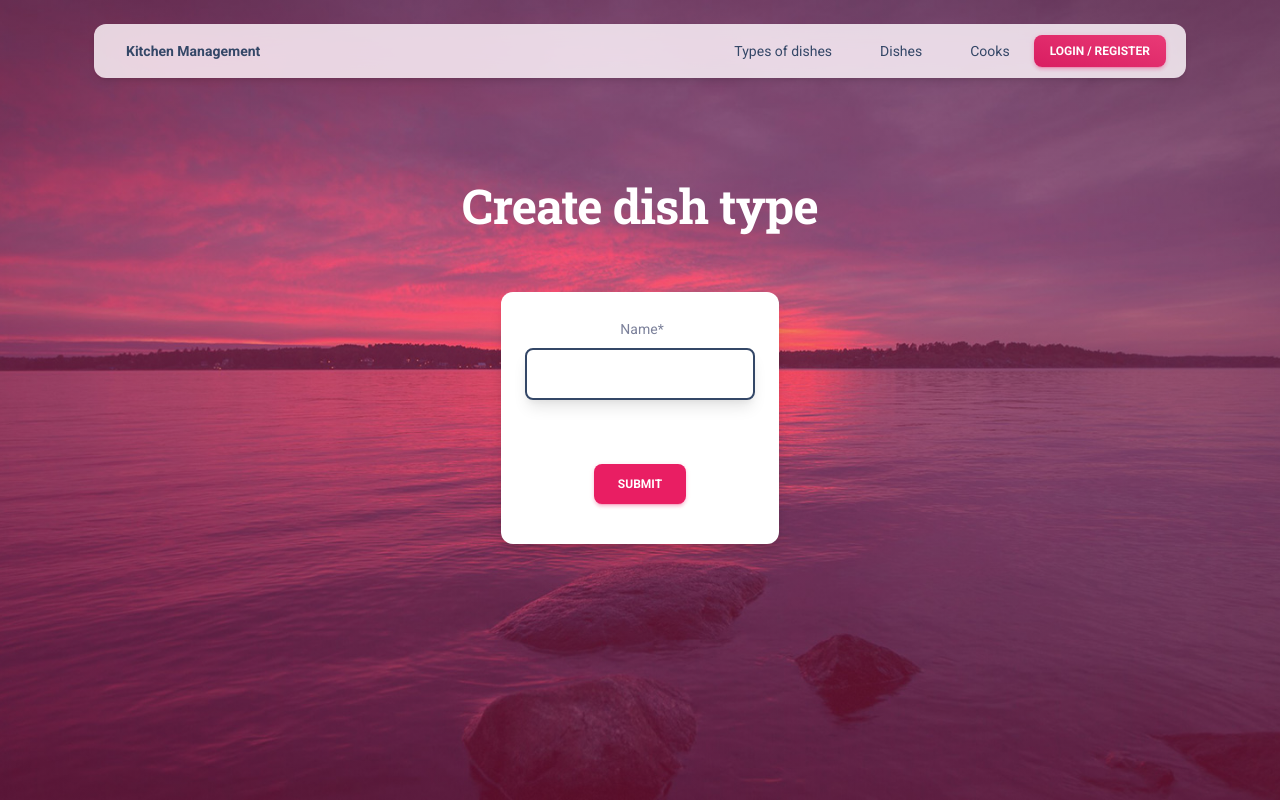
After one commit to ArturDrzazga/kitchen-management, a Django app: page /types-of-dishes/create/ in a window 1280 px wide. The commit adds this page. Run offline with Django 5.2, Linux system fonts and the light colour scheme; some libraries are stand-ins or nearby versions.

Commit message:
added creation form and view for dish types

```diff
--- /dev/null
+++ b/kitchen_app/forms.py
@@ -0,0 +1,12 @@
+from django import forms
+from .models import DishType
+
+class DishTypeForm(forms.ModelForm):
+    class Meta:
+        model = DishType
+        fields = "__all__"
+
+        widgets = {
+            "name": forms.TextInput(attrs={
+                "class": "form-control form-control-lg border border-dark border-2 shadow-lg"}),
+        }
--- a/kitchen_app/urls.py
+++ b/kitchen_app/urls.py
@@ -1,12 +1,15 @@
 from django.urls import path
 
-from kitchen_app.views import index, TypesOfDishesListView
+from kitchen_app.views import index, TypesOfDishesListView, TypesOfDishesCreateView
 
 urlpatterns = [
     path("", index, name="index"),
     path("types-of-dishes/",
          TypesOfDishesListView.as_view(),
          name="dishtype-list"),
+    path("types-of-dishes/create/",
+         TypesOfDishesCreateView.as_view(),
+         name="dishtype-create"),
 ]
 
 app_name = "kitchen_app"
--- a/kitchen_app/views.py
+++ b/kitchen_app/views.py
@@ -1,8 +1,10 @@
 from django.contrib.auth import get_user_model
 from django.contrib.auth.decorators import login_required
 from django.shortcuts import render
+from django.urls import reverse_lazy
 from django.views import generic
 
+from .forms import DishTypeForm
 from .models import Cook, DishType, Dish
 
 
@@ -18,10 +20,16 @@ def index(request):
         'num_dishes': num_dishes,
     }
 
-    return render(request, "kitchen/index.html", context=context)
+    return render(request, "kitchen_app/index.html", context=context)
 
 
 class TypesOfDishesListView(generic.ListView):
     model = DishType
-    template_name = "kitchen/dishtype_list.html"
+    template_name = "kitchen_app/dishtype_list.html"
     paginate_by = 5
+
+
+class TypesOfDishesCreateView(generic.CreateView):
+    model = DishType
+    form_class = DishTypeForm
+    success_url = reverse_lazy("kitchen_app:dishtype-list")
--- /dev/null
+++ b/templates/kitchen_app/dishtype_form.html
@@ -0,0 +1,21 @@
+{% extends "base.html" %}
+{% load crispy_forms_filters %}
+
+{% block content %}
+  <h1 class="text-white pt-3 mt-n5">{{ object|yesno:"Update,Create" }} dish type</h1>
+  <div class="container py-5">
+    <div class="row justify-content-center">
+      <div class="col-lg-6 col-md-8">
+        <div class="card p-4 shadow-lg">
+          <form action="" method="post" novalidate>
+            {% csrf_token %}
+            {{ form|crispy }}
+
+            <input type="submit" value="Submit" class="btn btn-primary mt-5">
+          </form>
+        </div>
+      </div>
+    </div>
+  </div>
+
+{% endblock %}
--- a/templates/kitchen/dishtype_list.html
+++ b/templates/kitchen_app/dishtype_list.html
@@ -35,6 +35,9 @@
     <h2 class="text-white pt-3 mt-n5">There is no any dish types</h2>
   {% endif %}
 
+  <a href="{% url "kitchen_app:dishtype-create" %}" class="btn btn-primary link-to-page">
+      Create new type
+    </a>
 
 
 
```
Also changed, not shown: templates/kitchen_app/index.html (renamed from templates/kitchen/index.html).
